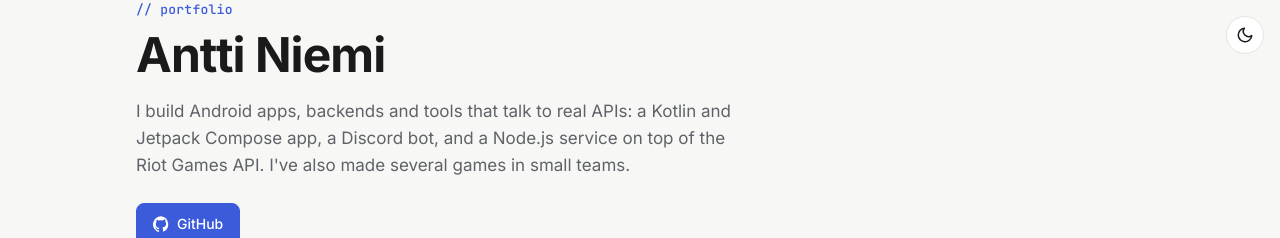
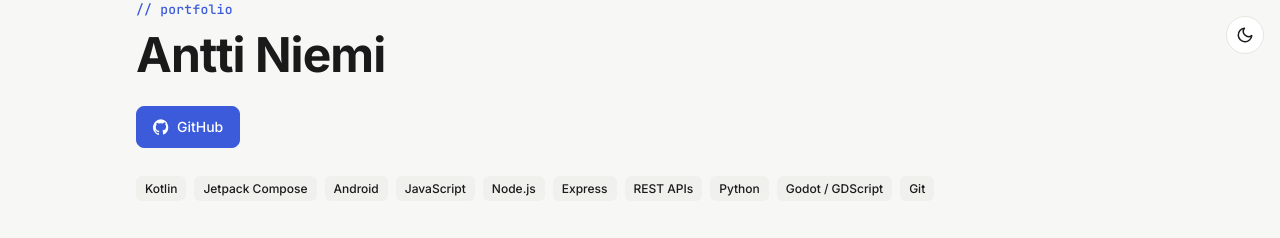
Before and after one commit to MrNaimi/portfolio, a plain HTML site: page index.html in a window 1280 px wide. Shown: the top 238 px of the page. Drawn offline with Linux system fonts and the light colour scheme.

Commit message:
Remove intro text from header

```diff
--- a/index.html
+++ b/index.html
@@ -135,11 +135,6 @@
 <header class="wrap">
   <div class="eyebrow">// portfolio</div>
   <h1>Antti Niemi</h1>
-  <p class="intro">
-    I build Android apps, backends and tools that talk to real APIs: a Kotlin and
-    Jetpack Compose app, a Discord bot, and a Node.js service on top of the Riot Games API.
-    I've also made several games in small teams.
-  </p>
   <div class="links">
     <a class="btn primary" href="https://github.com/MrNaimi" target="_blank" rel="noopener">
       <svg viewBox="0 0 24 24" fill="currentColor"><path d="M12 .5a12 12 0 0 0-3.8 23.4c.6.1.8-.3.8-.6v-2c-3.3.7-4-1.6-4-1.6-.6-1.4-1.4-1.8-1.4-1.8-1-.7.1-.7.1-.7 1.2.1 1.8 1.2 1.8 1.2 1 1.8 2.8 1.3 3.5 1 .1-.8.4-1.3.7-1.6-2.7-.3-5.5-1.3-5.5-5.9 0-1.3.5-2.4 1.2-3.2-.1-.3-.5-1.5.1-3.2 0 0 1-.3 3.3 1.2a11.5 11.5 0 0 1 6 0C17.3 4.7 18.3 5 18.3 5c.7 1.7.2 2.9.1 3.2.8.8 1.2 1.9 1.2 3.2 0 4.6-2.8 5.6-5.5 5.9.4.4.8 1.1.8 2.2v3.3c0 .3.2.7.8.6A12 12 0 0 0 12 .5z"/></svg>
```
